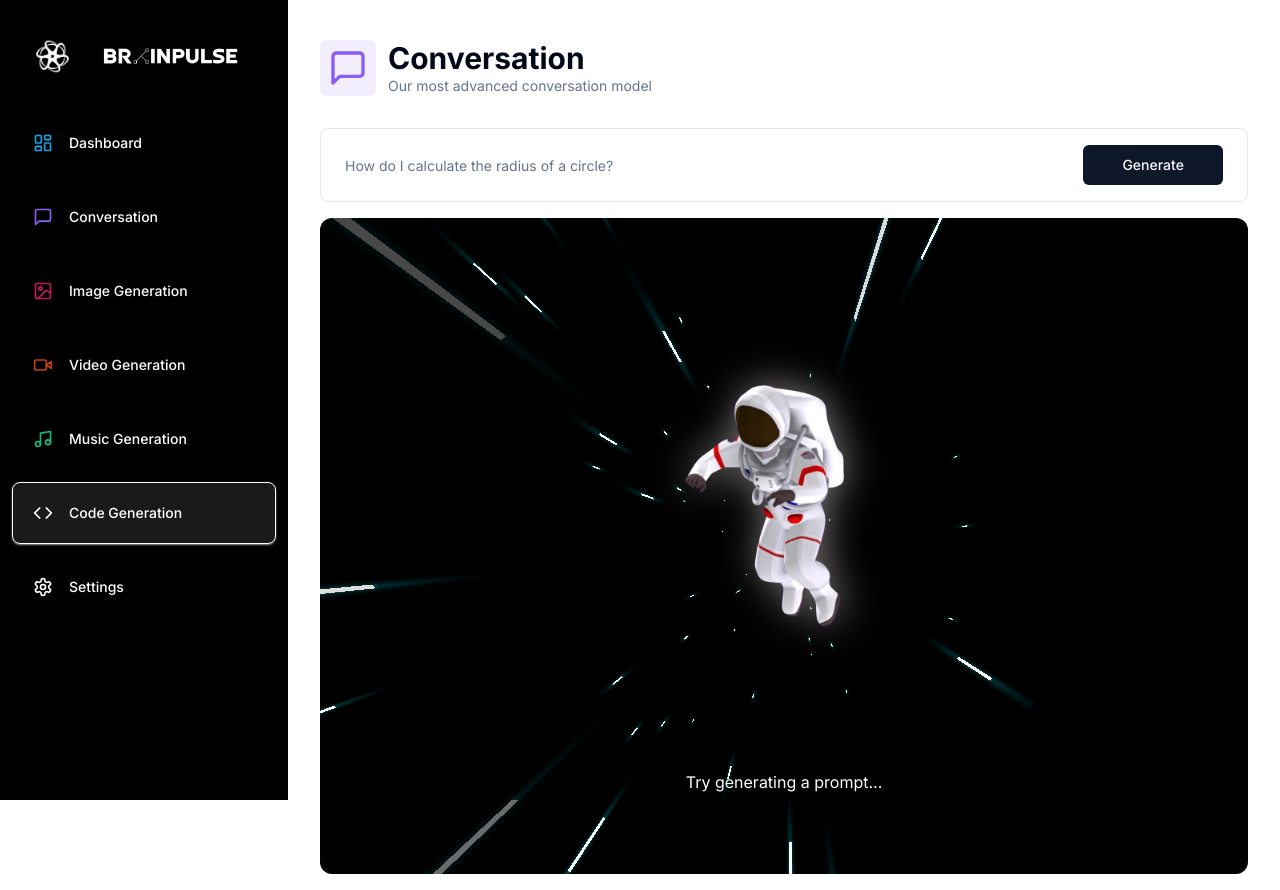
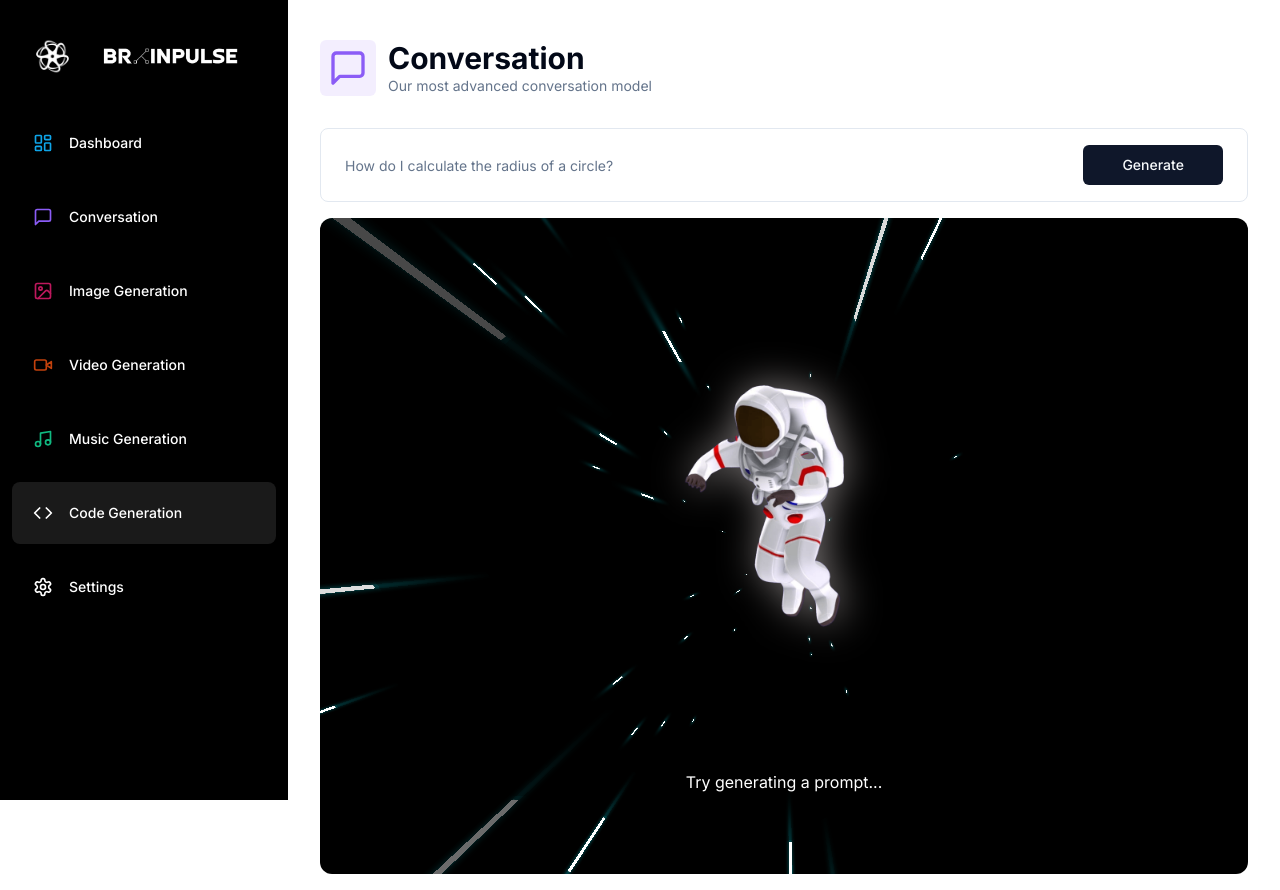
Before and after one commit to marovichn/SaaS-Project, a Next.js app: page /code in a window 1280 px wide. Built offline with nearby package versions, Linux system fonts and the light colour scheme.

Commit message:
UI-improvements

```diff
--- a/components/Empty.tsx
+++ b/components/Empty.tsx
@@ -7,7 +7,7 @@ interface EmptyProps {
 
 const Empty: FC<EmptyProps> = ({ label }) => {
 var tmp = [];
-for (var i = 0; i < 60; i++) {
+for (var i = 0; i < 50; i++) {
   tmp.push(i);
 }
 var indents = tmp.map(function (i) {
@@ -26,10 +26,6 @@ var indents = tmp.map(function (i) {
 
   return <div key={x} style={style}></div>;
 });
-const stars = document.querySelectorAll("div");
-stars.forEach((star) => {
-
-});
 
   return (
     <div className='p-20 flex flex-col items-center justify-center bg-black rounded-xl overflow-hidden scene'>
--- a/components/Sidebar.tsx
+++ b/components/Sidebar.tsx
@@ -90,7 +90,7 @@ const Sidebar: FC<SidebarProps> = ({}) => {
                 <Link
                   href={route.href}
                   key={route.href}
-                  className='flex text-sm group p-3 w-full justify-start font-medium cursor-pointer border border-transparent  hover:bg-white/10 hover:border hover:border-white hover:shadow-sm  hover:shadow-slate-100/60 rounded-lg transition'
+                  className='flex text-sm group p-3 w-full justify-start font-medium cursor-pointer border border-transparent  hover:bg-white/10 rounded-lg transition'
                 >
                   <div className='flex items-center flex-1 p-2'>
                     <route.icon
@@ -109,9 +109,9 @@ const Sidebar: FC<SidebarProps> = ({}) => {
                   href={route.href}
                   key={route.href}
                   className={cn(
-                    "text-sm group flex p-3 w-full justify-start font-medium cursor-pointer border border-transparent hover:bg-white/10 hover:border hover:border-white hover:shadow-sm hover:shadow-slate-100/60 rounded-lg transition",
+                    "text-sm group flex p-3 w-full justify-start font-medium cursor-pointer border border-transparent hover:bg-white/10 rounded-lg transition",
                     pathname === route.href
-                      ? "bg-white/10 border border-white shadow-sm shadow-slate-100/60"
+                      ? "bg-white/10 "
                       : "text-white"
                   )}
                 >
```
